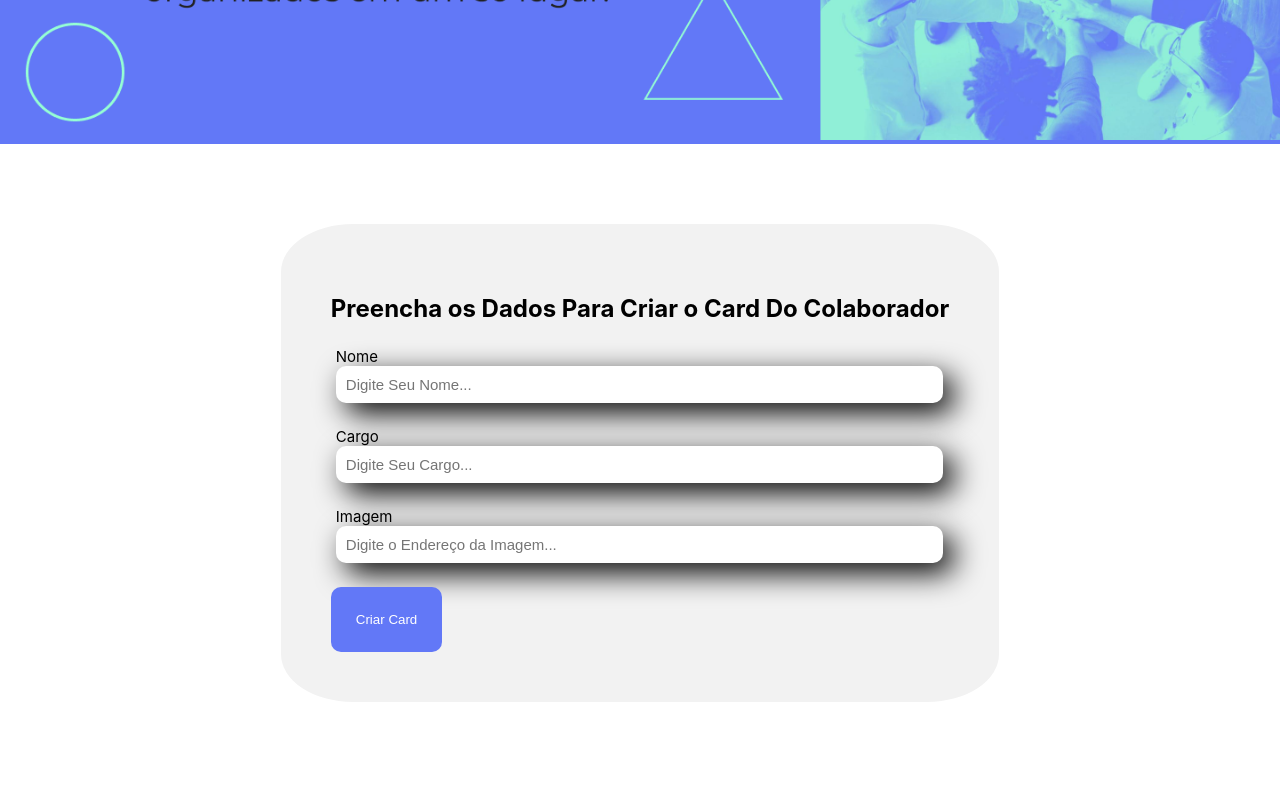
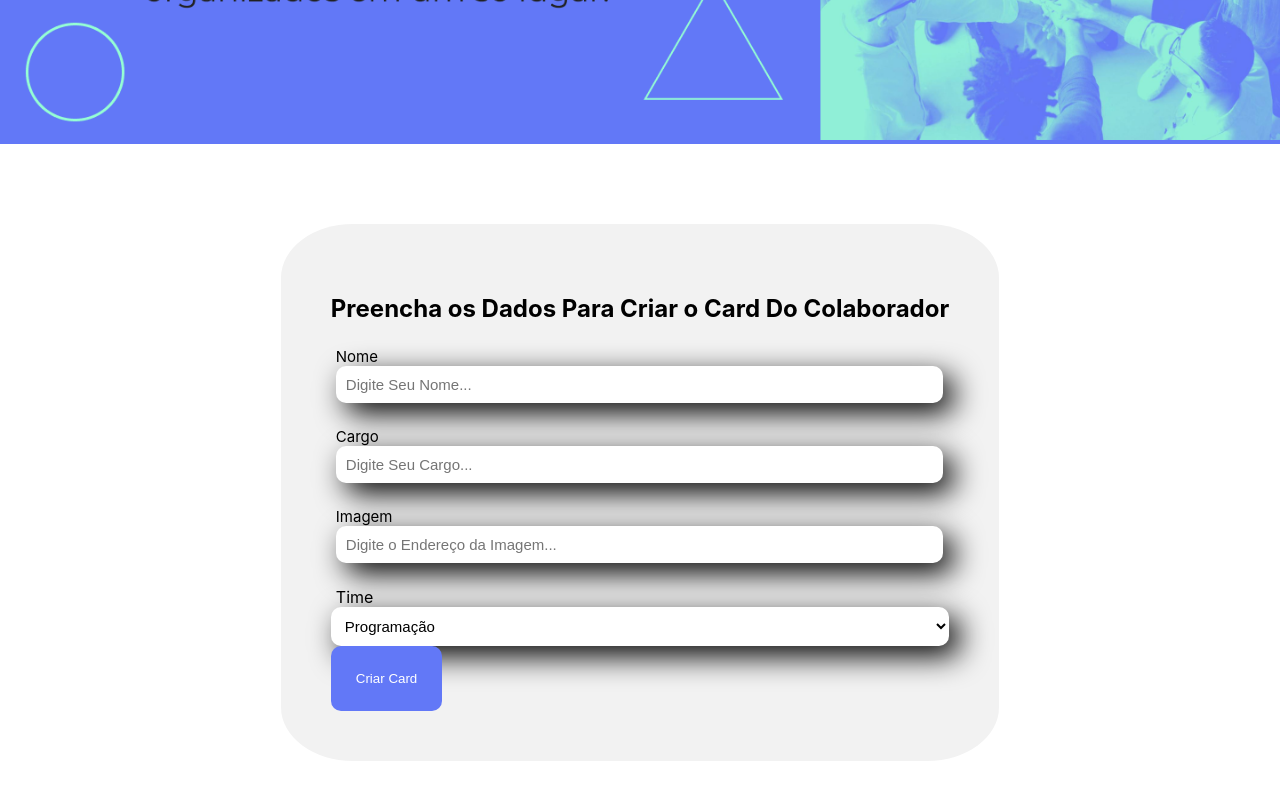
Before and after one commit to Thiago-Maximo/React-Desenvolvendo-Com-Java-Script_Alura, a React (Create React App) app in the folder organo/: page / in a window 1280 px wide. Shown: the part 354-1154 px from the top of the page. Built offline with nearby package versions, Linux system fonts and the light colour scheme.

Commit message:
Adicionado o Combo Box dos times
Faltando formatar o combo box e o botão de enviar

```diff
--- /dev/null
+++ b/organo/src/Componentes/ListaSuspensa/index.js
@@ -0,0 +1,15 @@
+import './lista.css'
+
+const ListaSuspensa = (props) => {
+    console.log(props.itens)
+    return (
+        <div className='ListaSuspensa'>
+            <label>{props.label}</label>
+            <select>
+                {props.itens.map(item => <option key={item}>{item}</option>)}
+            </select>
+        </div>
+    )
+}
+
+export default ListaSuspensa
--- /dev/null
+++ b/organo/src/Componentes/ListaSuspensa/lista.css
@@ -0,0 +1,13 @@
+.ListaSuspensa{
+
+}
+
+.ListaSuspensa select{
+    background-color: white;
+    box-shadow: 10px 10px 30px black;
+    width: 100%;
+    padding: 10px;
+    border: none;
+    font-size: 15px;
+    border-radius: 10px;
+}
--- a/organo/src/Componentes/formulario/formulario.css
+++ b/organo/src/Componentes/formulario/formulario.css
@@ -19,3 +19,7 @@
 .formulario label{
     margin: 0 5px;
 }
+
+.formulario button{
+    top: 100px;
+}
--- a/organo/src/Componentes/formulario/index.js
+++ b/organo/src/Componentes/formulario/index.js
@@ -1,8 +1,19 @@
 import BotaoEnviar from '../BotaoEnviar_Formulario';
 import CampoTexto from '../CampoTexto';
+import ListaSuspensa from '../ListaSuspensa';
 import './formulario.css';
 
 const Formulario = () => {
+
+    const times = [
+        'Programação',
+        'Front-End',
+        'Data-Science',
+        'DevOps',
+        'Mobile',
+        'UX e Desgin'
+    ]
+
     return (
         <section className='formulario'>
             <form>
@@ -10,6 +21,7 @@ const Formulario = () => {
                 <CampoTexto label="Nome" placeholder="Digite Seu Nome" />
                 <CampoTexto label="Cargo" placeholder="Digite Seu Cargo" />
                 <CampoTexto label="Imagem" placeholder="Digite o Endereço da Imagem" />
+                <ListaSuspensa label='Time' itens={times}></ListaSuspensa>
                 <BotaoEnviar></BotaoEnviar>
             </form>
         </section>
```
